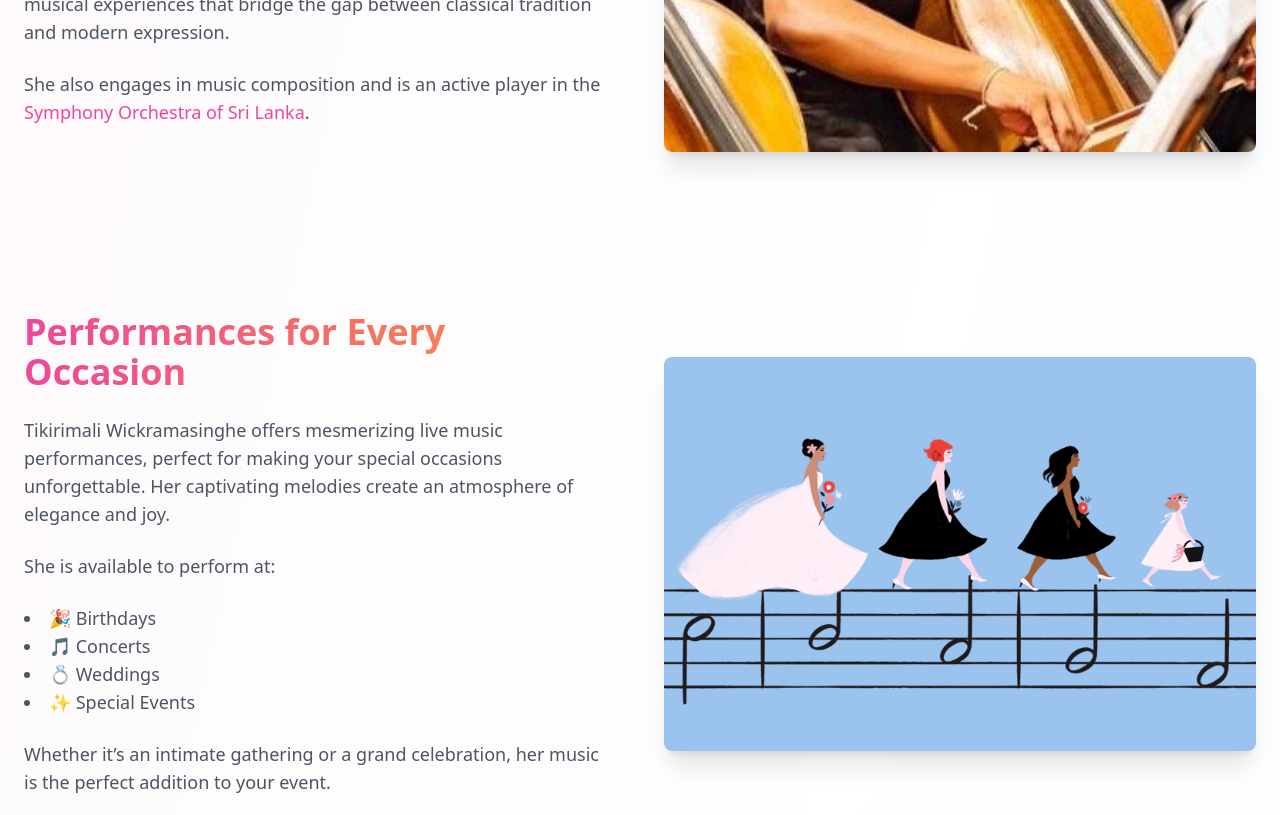
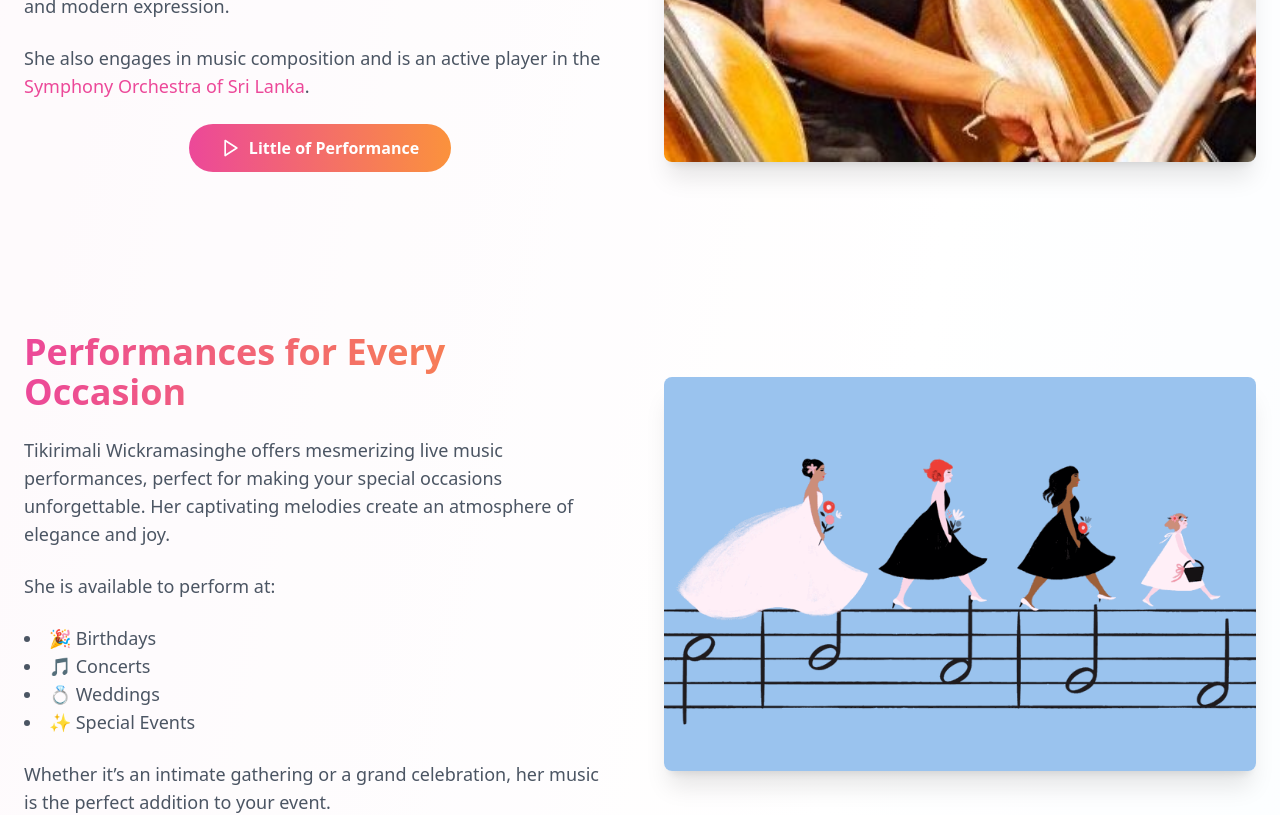
Before and after one commit to PramudithaWeerakoon/sample, a React (Vite) app: page / in a window 1280 px wide. Shown: the part 1320-2135 px from the top of the page. Built offline with nearby package versions, Linux system fonts and the light colour scheme.

Commit message:
Add new performance image and audio playback feature; update section titles for clarity

```diff
--- a/src/App.tsx
+++ b/src/App.tsx
@@ -3,15 +3,18 @@ import img1 from '/assets/images/p1.jpg';
 import img2 from '/assets/images/p2.jpg';
 import img3 from '/assets/images/p3.jpg';
 import img4 from '/assets/images/p4.jpg';
+import img5 from '/assets/images/p5.jpg';
 import icon from '/assets/images/icon.jpg';
 import v1 from '/assets/images/v1.jpg';
 import v2 from '/assets/images/v2.jpeg';
 import v3 from '/assets/images/v3.jpg';
 import wedding from '/assets/images/wedding.gif';
+import mp3 from '/assets/images/testnew.mp3';
 
 
 
-const performanceImages = [img1, img2, img3, img4];
+
+const performanceImages = [img1, img2, img3, img4, img5];
 
 import {
   //Music,
@@ -153,6 +156,21 @@ function App() {
             She also engages in music composition and is an active player in the
             <a href="https://www.sosl.org/" className="text-pink-500 hover:underline"> Symphony Orchestra of Sri Lanka</a>.
           </p>
+          <button
+            onClick={() => {
+          const audio = document.getElementById('audio') as HTMLAudioElement;
+          if (audio.paused) {
+            audio.play();
+          } else {
+            audio.pause();
+          }
+            }}
+            className="bg-gradient-to-r from-pink-500 to-orange-400 text-white px-8 py-3 rounded-full font-bold hover:shadow-lg hover:scale-105 transition-all duration-300 flex items-center space-x-2 mx-auto"
+          >
+            <Play size={20} />
+            <span>Little of Performance</span>
+          </button>
+          <audio id="audio" src={mp3}></audio>
         </div>
         <div className="relative w-47 h-47 overflow-hidden rounded-lg shadow-xl transform hover:scale-105 transition-transform duration-500 animate-fade-in opacity-0 stagger-1">
           <img
@@ -269,7 +287,7 @@ function App() {
       <section id="tour" className="py-20 gradient-overlay">
         <div className="container mx-auto px-6">
           <h2 className="text-4xl font-bold mb-12 text-center bg-gradient-to-r from-pink-500 to-orange-400 bg-clip-text text-transparent animate-fade-in opacity-0">
-            Tour Dates
+            Event Dates
           </h2>
           <div className="space-y-6">
             {[
```
Also changed, not shown: assets/images/p5.jpg (added), 1 other file (tests, documents, lock files or other folders). Lines whose indentation alone changed are shown as unchanged.
